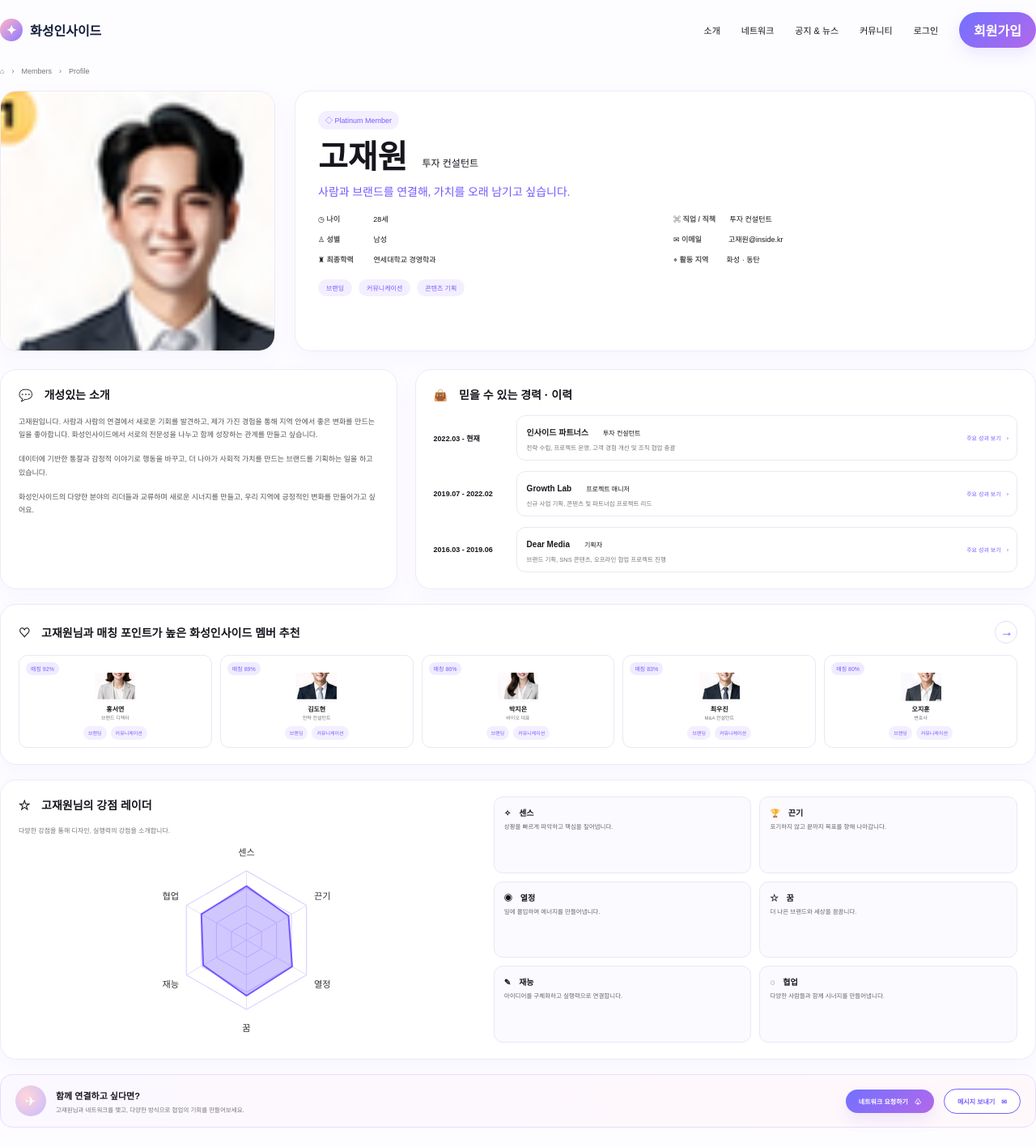
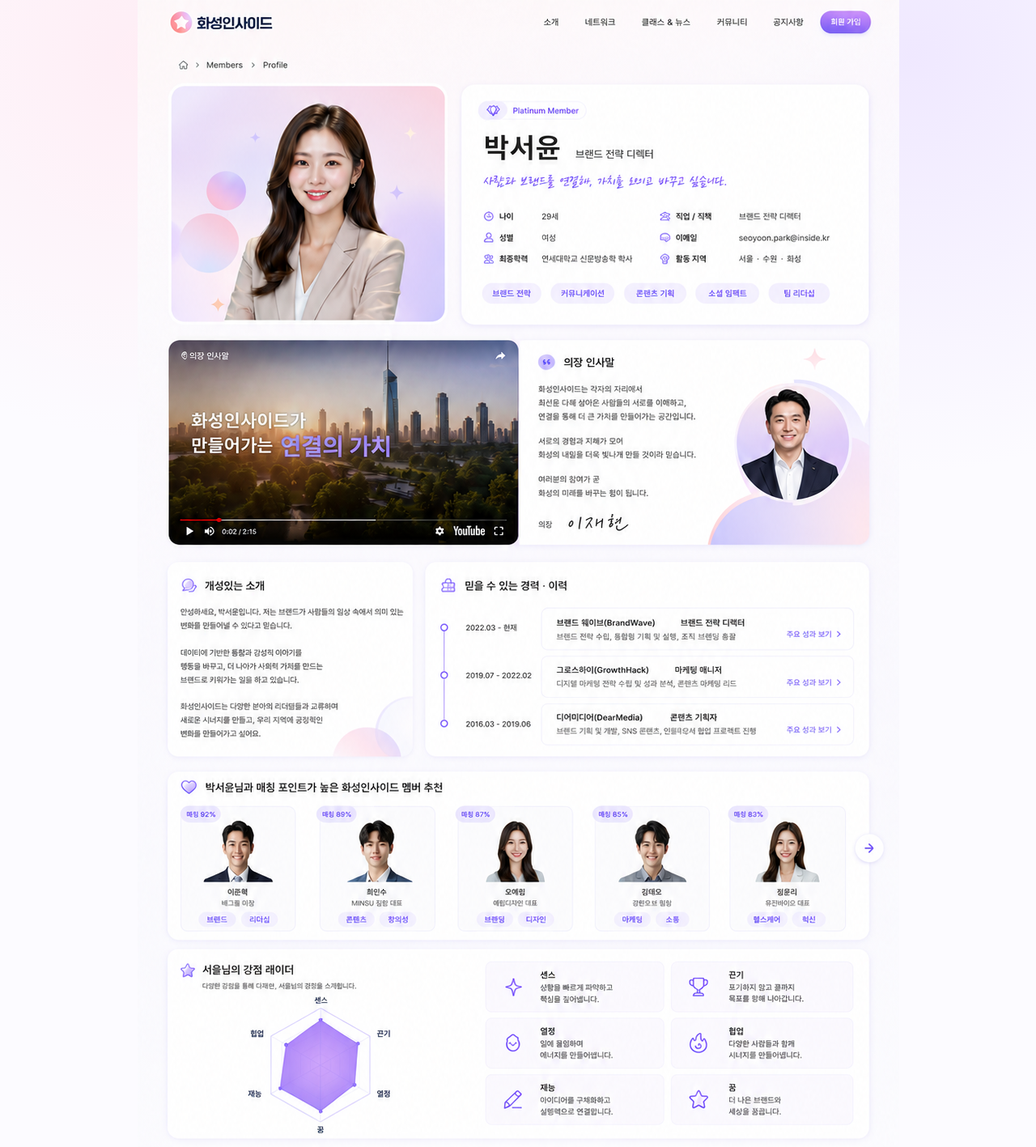
Before and after one commit to motherday79-afk/hwaseong-inside, a Next.js app: page /members/1 in a window 1280 px wide. Shown: the top 1417 px of the page at 81% size. Built offline with nearby package versions, Linux system fonts and the light colour scheme.

Commit message:
Add files via upload

```diff
--- a/app/members/[id]/page.js
+++ b/app/members/[id]/page.js
@@ -1,50 +1,92 @@
-import Header from '../../../components/Header';
-import Footer from '../../../components/Footer';
-import Avatar from '../../../components/Avatar';
-import MemberCard from '../../../components/MemberCard';
-import Radar from '../../../components/Radar';
-import { members, getMember } from '../../../data/members';
+const W = 941;
+const H = 1672;
+const pct = (v, total) => `${(v / total) * 100}%`;
 
-const copy={
-  센스:'상황을 빠르게 파악하고 핵심을 짚어냅니다.',
-  끈기:'포기하지 않고 끝까지 목표를 향해 나아갑니다.',
-  열정:'일에 몰입하여 에너지를 만들어냅니다.',
-  꿈:'더 나은 브랜드와 세상을 꿈꿉니다.',
-  재능:'아이디어를 구체화하고 실행력으로 연결합니다.',
-  협업:'다양한 사람들과 함께 시너지를 만들어냅니다.'
-};
-const icons={센스:'✧',끈기:'🏆',열정:'◉',꿈:'☆',재능:'✎',협업:'◌'};
+function Spot({ href, label, x, y, w, h, round = '12px' }) {
+  return (
+    <a
+      href={href}
+      aria-label={label}
+      className="masterSpot"
+      style={{
+        left: pct(x, W),
+        top: pct(y, H),
+        width: pct(w, W),
+        height: pct(h, H),
+        borderRadius: round,
+      }}
+    />
+  );
+}
 
-export default async function Profile({params}){
-  const {id}=await params;
-  const member=getMember(id);
-  const recs=members.filter(m=>m.id!==member.id).slice(0,5);
-  return <>
-    <Header/>
-    <main className="profile wrap">
-      <div className="crumb">⌂　›　Members　›　Profile</div>
-      <section className="profileHero">
-        <div className="profilePhoto"><Avatar member={member} large/></div>
-        <div className="profileInfo">
-          <div className="tier">◇ {member.tier} Member</div>
-          <div className="name"><h1>{member.name}</h1><span>{member.job}</span></div>
-          <p className="script">사람과 브랜드를 연결해, 가치를 오래 남기고 싶습니다.</p>
-          <div className="facts"><span>◷ <b>나이</b>{member.age}세</span><span>⌘ <b>직업 / 직책</b>{member.job}</span><span>♙ <b>성별</b>{member.gender}</span><span>✉ <b>이메일</b>{member.email}</span><span>♜ <b>최종학력</b>{member.school}</span><span>⌖ <b>활동 지역</b>{member.area}</span></div>
-          <div className="chips">{member.tags.map(t=><span key={t}>{t}</span>)}</div>
-        </div>
-      </section>
+function Anchor({ id, y }) {
+  return (
+    <span
+      id={id}
+      className="masterAnchor"
+      style={{ top: pct(y, H) }}
+      aria-hidden="true"
+    />
+  );
+}
 
-      <section className="profileCols">
-        <article className="whiteCard intro"><h2>💬　개성있는 소개</h2><p>{member.intro}</p><p>데이터에 기반한 통찰과 감정적 이야기로 행동을 바꾸고, 더 나아가 사회적 가치를 만드는 브랜드를 기획하는 일을 하고 있습니다.</p><p>화성인사이드의 다양한 분야의 리더들과 교류하며 새로운 시너지를 만들고, 우리 지역에 긍정적인 변화를 만들어가고 싶어요.</p></article>
-        <article className="whiteCard career"><h2>👜　믿을 수 있는 경력 · 이력</h2><div className="timeline">{member.careers.map(c=><div className="careerRow" key={c.period}><b>{c.period}</b><div><strong>{c.company}</strong><span>{c.role}</span><p>{c.desc}</p><a>주요 성과 보기　›</a></div></div>)}</div></article>
-      </section>
+export default async function Profile({ params }) {
+  await params;
 
-      <section className="whiteCard recommend"><div className="recommendHead"><h2>♡　{member.name}님과 매칭 포인트가 높은 화성인사이드 멤버 추천</h2><button>→</button></div><div className="recommendGrid">{recs.map((m,i)=><div className="rec" key={m.id}><i>매칭 {92-i*3}%</i><MemberCard member={m} compact/><div><span>{m.tags[0]}</span><span>{m.tags[1]}</span></div></div>)}</div></section>
+  return (
+    <main className="masterMain detailMasterMain">
+      <div className="masterBoard detailMasterBoard">
+        <img
+          src="/assets/master/detail-master-v1.png"
+          alt="화성인사이드 박서윤 프로필 상세페이지"
+          className="masterImage"
+        />
 
-      <section className="whiteCard radarSection"><div><h2>☆　{member.name}님의 강점 레이더</h2><p>다양한 강점을 통해 디자인, 실행력의 강점을 소개합니다.</p><Radar values={member.strengths}/></div><div className="strengthGrid">{Object.keys(member.strengths).map(k=><div key={k}><b>{icons[k]}　{k}</b><span>{copy[k]}</span></div>)}</div></section>
+        <Anchor id="detail-top" y={0} />
+        <Anchor id="profile" y={100} />
+        <Anchor id="career" y={685} />
+        <Anchor id="recommend" y={935} />
+        <Anchor id="strength" y={1155} />
+        <Anchor id="connect" y={1395} />
 
-      <section className="connect"><i>✈</i><div><b>함께 연결하고 싶다면?</b><span>{member.name}님과 네트워크를 맺고, 다양한 방식으로 협업의 기회를 만들어보세요.</span></div><button>네트워크 요청하기　♧</button><button className="outline">메시지 보내기　✉</button></section>
+        {/* Header */}
+        <Spot href="/" label="화성인사이드 홈" x={39} y={12} w={135} h={43} round="22px" />
+        <Spot href="/#about" label="소개" x={495} y={14} w={38} h={30} />
+        <Spot href="/#network" label="네트워크" x={548} y={14} w={55} h={30} />
+        <Spot href="/#news" label="클래스와 뉴스" x={615} y={14} w={79} h={30} />
+        <Spot href="/#community" label="커뮤니티" x={710} y={14} w={59} h={30} />
+        <Spot href="/#news" label="공지사항" x={777} y={14} w={58} h={30} />
+        <Spot href="/#top" label="회원가입" x={837} y={10} w={68} h={39} round="22px" />
+
+        {/* Breadcrumb */}
+        <Spot href="/" label="홈" x={48} y={67} w={24} h={24} />
+        <Spot href="/members" label="멤버 목록" x={78} y={67} w={66} h={24} />
+        <Spot href="#profile" label="프로필" x={146} y={67} w={58} h={24} />
+
+        {/* Career performance links */}
+        <Spot href="#career" label="브랜드 웨이브 주요 성과 보기" x={792} y={758} w={82} h={28} />
+        <Spot href="#career" label="그로스하이 주요 성과 보기" x={792} y={819} w={82} h={28} />
+        <Spot href="#career" label="디어미디어 주요 성과 보기" x={792} y={879} w={82} h={28} />
+
+        {/* Recommended members */}
+        <Spot href="/members/1" label="추천 멤버 이준혁" x={50} y={981} w={144} h={153} round="14px" />
+        <Spot href="/members/2" label="추천 멤버 최민수" x={219} y={981} w={144} h={153} round="14px" />
+        <Spot href="/members/3" label="추천 멤버 오예림" x={389} y={981} w={144} h={153} round="14px" />
+        <Spot href="/members/4" label="추천 멤버 강재우" x={558} y={981} w={144} h={153} round="14px" />
+        <Spot href="/members/5" label="추천 멤버 정유진" x={728} y={981} w={144} h={153} round="14px" />
+        <Spot href="/members" label="추천 멤버 더 보기" x={883} y={1016} w={36} h={42} round="20px" />
+
+        {/* CTA */}
+        <Spot href="#connect" label="네트워크 요청하기" x={486} y={1413} w={186} h={48} round="12px" />
+        <Spot href="#connect" label="메시지 보내기" x={693} y={1413} w={178} h={48} round="12px" />
+
+        {/* Footer */}
+        <Spot href="/" label="푸터 화성인사이드 홈" x={49} y={1492} w={183} h={110} round="18px" />
+        <Spot href="/#about" label="푸터 링크 모음" x={313} y={1495} w={143} h={121} />
+        <Spot href="/#about" label="푸터 이용 안내" x={518} y={1495} w={128} h={105} />
+        <Spot href="/#about" label="푸터 문의 안내" x={691} y={1495} w={159} h={103} />
+        <Spot href="#detail-top" label="맨 위로" x={859} y={1605} w={50} h={50} round="50%" />
+      </div>
     </main>
-    <Footer/>
-  </>
+  );
 }
```
Also changed, not shown: public/assets/master/detail-master-v1.png (added), 1 other file (tests, documents, lock files or other folders).
